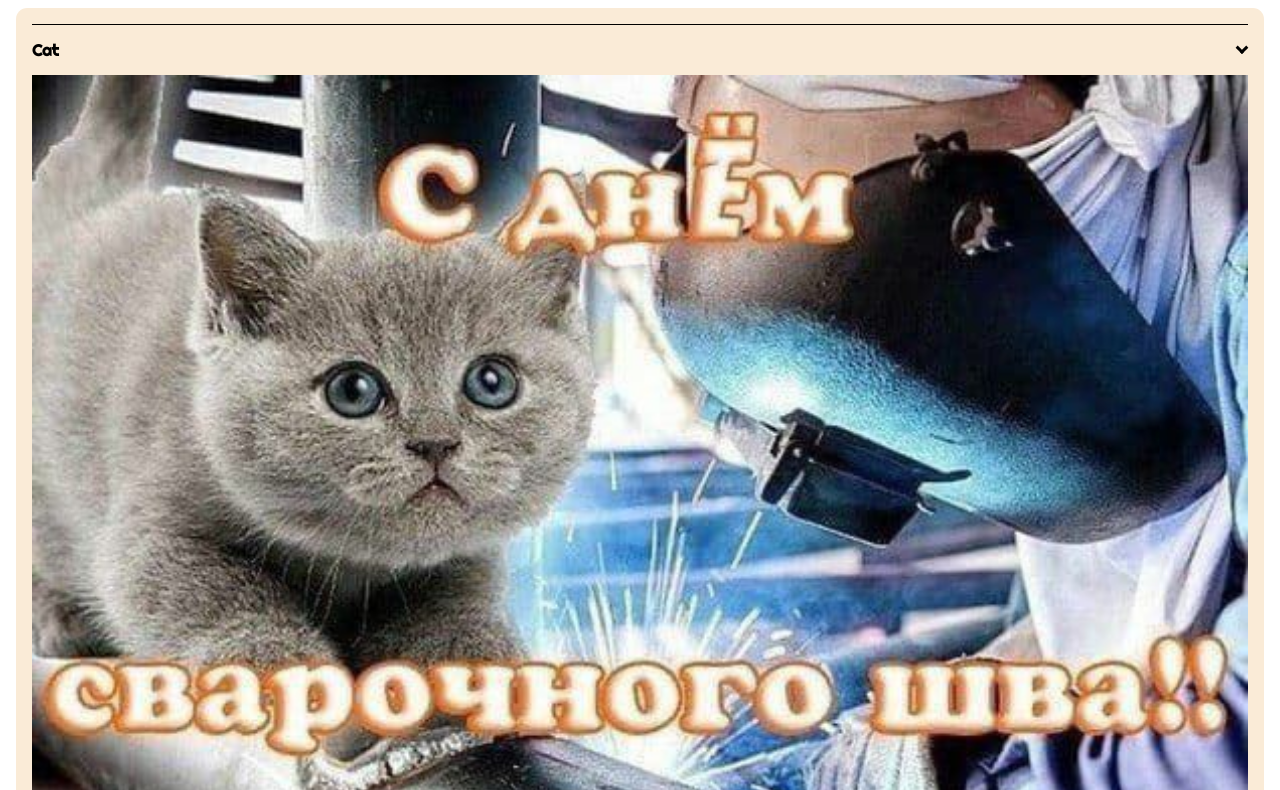
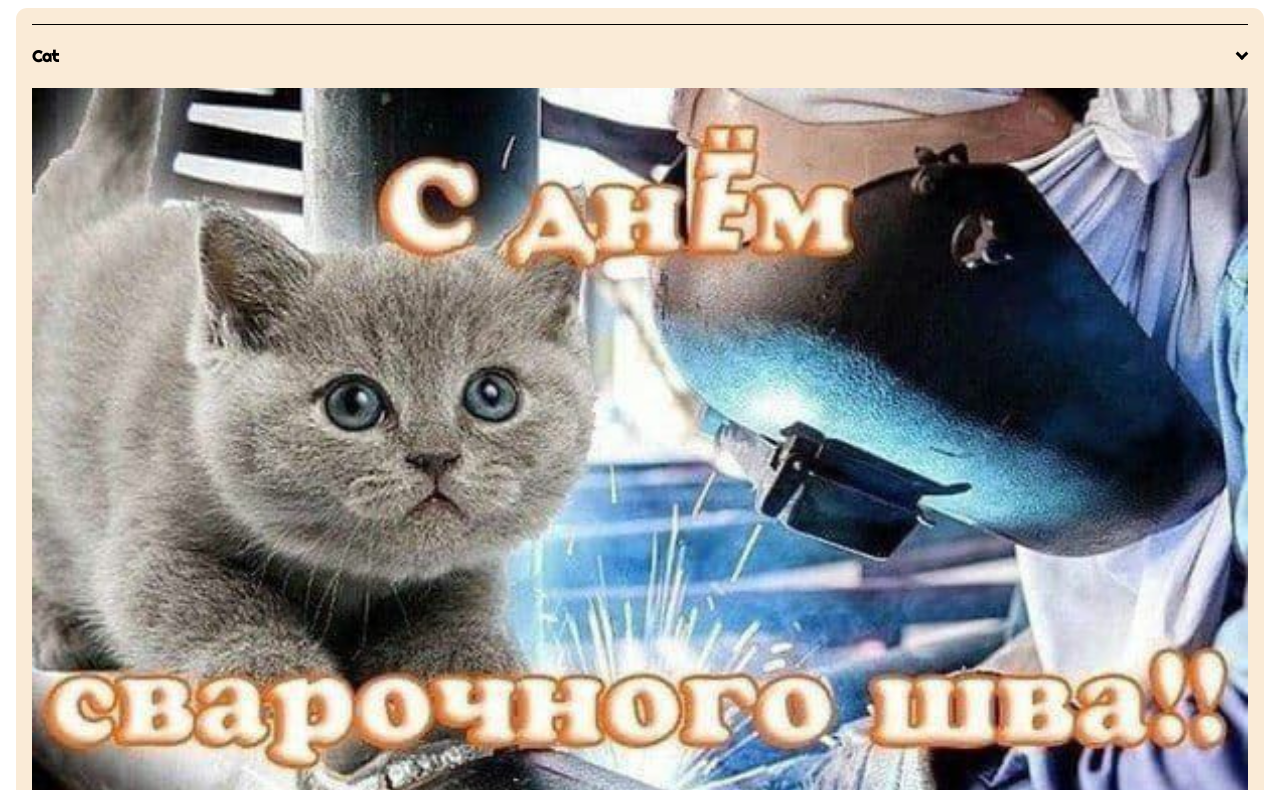
Before and after one commit to 1ce7/cssBayan, a plain HTML site: page cssBayan/index.html in a window 1280 px wide. Shown: the part 68-858 px from the top of the page. Drawn offline with Linux system fonts and the light colour scheme.

Commit message:
fix: change block sizes (Sun, Mar 12, 2023 05:51:39 AM)

```diff
--- a/cssBayan/assets/css/style.css
+++ b/cssBayan/assets/css/style.css
@@ -1,7 +1,4 @@
-html {
-  overflow-x: hidden;
-  margin-right: calc(-1 * (100vw - 100%));
-}
+
 .name {
   display: inline;
   cursor: pointer;
@@ -40,7 +37,7 @@ input:checked ~ .accordion-item-img {
   justify-content: space-between;
   align-items: center;
   margin: 0 auto;
-  padding: 1rem 0;
+  padding: 1.4rem 0;
   border-top: 0.1rem solid black;
 }
 h2 {
@@ -58,7 +55,7 @@ h1 {
 .accordion-container {
   background-color: #faebd7;
   border-radius: 0.7rem;
-  padding: 1rem 1rem 0 1rem;
+  padding: 1rem 1rem 0rem 1rem;
 }
 .lab1 {
   cursor: pointer;
@@ -87,6 +84,7 @@ input:checked ~ .accordion-item-menu .tab-sign {
   transition: transform 0.5s;
 }
 @media screen and (min-width: 700px) and (max-width:1000px) {
+
   h1 {
     font-size: 4rem;
   }
@@ -94,7 +92,7 @@ input:checked ~ .accordion-item-menu .tab-sign {
     font-size: 3rem;
   }
   .accordion-container {
-    padding: 1rem;
+    padding: 3rem 3rem 2rem 3rem;
   }
   .wrapper {
     padding: 0 1rem;
@@ -121,7 +119,7 @@ input:checked ~ .accordion-item-menu .tab-sign {
     border: 0.4rem solid rgb(72, 140, 35);
   }
 }
-@media screen and (min-width: 1440px) {
+@media screen and (min-width: 1300px) {
   h1 {
     font-size: 4rem;
   }
@@ -150,7 +148,7 @@ input:checked ~ .accordion-item-menu .tab-sign {
     padding: 3.5rem 3.5rem 2.5rem 3.5rem;
   }
   .wrapper {
-    padding: 0 35rem;
+    padding: 0 20rem;
   }
   .tab-sign {
     opacity: 0;
```
